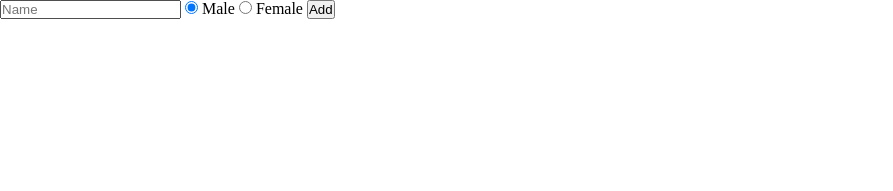
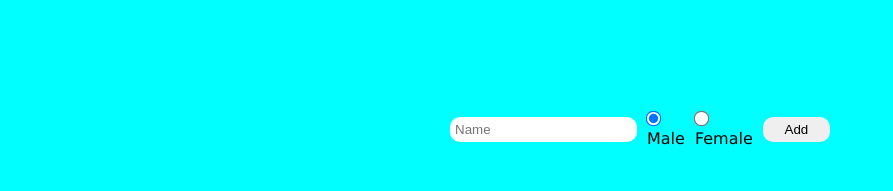
Before and after one commit to serey-roth/teamBuilder, a website built with webpack: page src/index.html in a window 1280 px wide. Shown: the whole page, without its empty margins (0-893 px from the left). Built offline with nearby package versions, Linux system fonts and the light colour scheme.

Commit message:
Update styling in Sass

```diff
--- /dev/null
+++ b/src/style.scss
@@ -0,0 +1,87 @@
+*,
+*::before,
+*::after {
+    margin: 0;
+    padding: 0;
+    box-sizing: border-box;
+}
+
+body {
+    font-family: 'Lucida Sans', 'Lucida Sans Regular',
+    'Lucida Grande', 'Lucida Sans Unicode',
+    Geneva, Verdana, sans-serif;
+    font-size: 16px;
+    font-weight: normal;
+    color: black;
+}
+
+button {
+    width: 100px;
+    padding: 5px;
+    border-radius: 10px;
+    border: none;
+    transition: 0.2s ease-in-out;
+    cursor: pointer;
+    &:hover {
+        background-color: lavender;
+    }
+}
+
+input {
+    padding: 5px;
+    border-radius: 10px;
+    border: none;
+    cursor: pointer;
+}
+
+input[type="text"] {
+    cursor: text;
+}
+
+input[type="radio"] {
+    transform: scale(1.2);
+}
+
+.container {
+    display: flex;
+    flex-direction: column;
+    align-items: center;
+    gap: 10px;
+    padding-top: 100px;
+    min-height: 100vh;
+    background-color: aqua;
+}
+
+.user-input form {
+    display: flex;
+    flex-direction: row;
+    align-items: center;
+    gap: 10px;
+    width: 400px;
+    padding: 10px;
+}
+
+.content-display {
+    width: 400px;
+    padding: 10px 0px;
+}
+
+.team {
+    display: flex;
+    flex-direction: column;
+    width: 100%;
+    gap: 10px;
+    justify-content: center;
+    align-items: center;
+}
+
+.person {
+    display: flex;
+    flex-direction: row;
+    max-width: 100%;
+    gap: 10px;
+    justify-content: center;
+    & input[type="radio"] {
+        transform: scale(1);
+    }
+}
```
Also changed, not shown: src/style.css, 1 other file.
